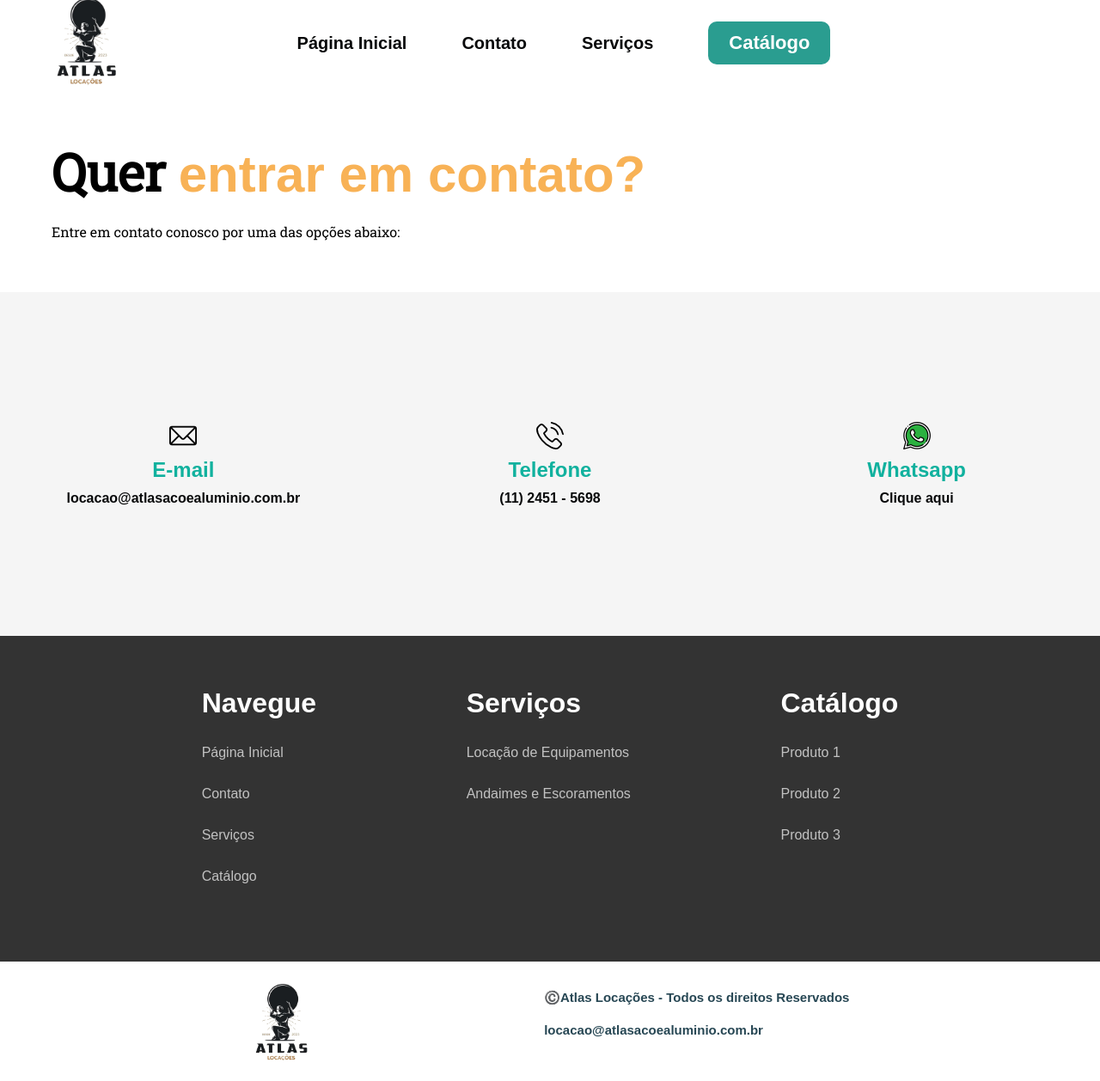
After one commit to JoaoRuffino/Atlas-Locacoes, a PHP site: page /docs/Contato.html in a window 1280 px wide. The commit adds this page. Shown: the whole page at 86% size. Run offline with PHP 8.4, Linux system fonts and the light colour scheme.

Commit message:
Até serviços

```diff
--- /dev/null
+++ b/docs/Contato.html
@@ -0,0 +1,119 @@
+<!DOCTYPE html>
+<html lang="pt-br">
+<head>
+    <meta charset="UTF-8">
+    <meta name="viewport" content="width=device-width, initial-scale=1.0">
+
+
+    <link rel="icon" href="../assets/icon/icon-atlas-removed.png">
+    <link rel="stylesheet" href="../styles/header.css">
+    <link rel="stylesheet" href="../styles/style.css">
+    <link rel="stylesheet" href="../styles/footer.css">
+
+    <link href="https://unpkg.com/aos@2.3.1/dist/aos.css" rel="stylesheet">
+    <script src="https://unpkg.com/aos@2.3.1/dist/aos.js"></script>
+
+
+    <title>Atlas- Locações</title>
+</head>
+<body>
+    <header>
+        <div class="main_logo">
+            <a href="#Top">
+                <img src="../assets/icon/icon-atlas-removed.png" alt="Logo - Atlas">
+            </a>
+        </div>
+
+        <div class="mobile-menu">
+            <div class="line1"></div>
+            <div class="line2"></div>
+            <div class="line3"></div>
+        </div>
+
+        <nav>
+            <ul class="nav-list">
+                <li>
+                    <a href="index.html" class="link">Página Inicial</a>
+                </li>
+                <li>
+                    <a href="Contato.html" class="link">Contato</a>
+                </li>
+                <li>
+                    <a href="servicos.html" class="link">Serviços</a>
+                </li>
+                <li>
+                    <a href="" class="btn">Catálogo</a>
+                </li>
+            </ul>
+        </nav>
+    </header>
+
+    <section class="contact">
+
+        <div class="contact-first">
+            <h1 class="title-3">Quer <span class="emphasys-2">entrar em contato?</span></h1>
+            <p class="text-3">Entre em contato conosco por uma das opções abaixo:</p>
+        </div>
+
+        <div class="contact-second">
+            <div class="container-1" data-aos="fade-up" data-aos-delay="150">
+                <div class="icon-32"></div>
+                <h2>E-mail</h2>
+                <a href="">locacao@atlasacoealuminio.com.br</a>
+            </div>
+            <div class="container-2" data-aos="fade-up" data-aos-delay="300">
+                <div class="icon-32"></div>
+                <h2>Telefone</h2>
+                <a href="">(11) 2451 - 5698</a>
+            </div>
+            <div class="container-3" data-aos="fade-up" data-aos-delay="500">
+                <div class="icon-32"></div>
+                <h2>Whatsapp</h2>
+                <a href="">Clique aqui</a>
+            </div>
+        </div>
+
+    </section>
+
+    <footer>
+        <div class="fot-1">
+            <div class="box" data-aos="fade-up" data-aos-delay="150">
+                <h2>Navegue</h2>
+                <ul>
+                    <li><a href="index.html">Página Inicial</a></li>
+                    <li><a href="">Contato</a></li>
+                    <li><a href="">Serviços</a></li>
+                    <li><a href="">Catálogo</a></li>
+                </ul>
+            </div>
+            <div class="box" data-aos="fade-up" data-aos-delay="300">
+                <h2>Serviços</h2>
+                <ul>
+                    <li><a href="">Locação de Equipamentos</a></li>
+                    <li><a href="">Andaimes e Escoramentos</a></li>
+                </ul>
+            </div>
+            <div class="box" data-aos="fade-up" data-aos-delay="500">
+                <h2>Catálogo</h2>
+                <ul>
+                <li><a href="">Produto 1</a></li>
+                <li><a href="">Produto 2</a></li>
+                <li><a href="">Produto 3</a></li>
+                </ul>
+            </div>
+        </div>
+
+        <div class="skew-2"></div>
+
+        <div class="fot-2">
+            <img src="../assets/icon/icon-atlas-removed.png" alt="Logotipo Atlas">
+            <div class="box-2">
+                <h3>©️Atlas Locações - Todos os direitos Reservados</h3>
+                <h3><a href="">locacao@atlasacoealuminio.com.br</a></h3>
+            </div>
+        </div>
+    </footer>
+
+</body>
+<script src="../scripts/index.js"></script>
+</html>
--- a/docs/index.html
+++ b/docs/index.html
@@ -36,13 +36,13 @@
                     <a href="index.html" class="link">Página Inicial</a>
                 </li>
                 <li>
-                    <a href="#" class="link">Contato</a>
+                    <a href="Contato.html" class="link">Contato</a>
                 </li>
                 <li>
-                    <a href="" class="link" target="_blank">Serviços</a>
+                    <a href="servicos.html" class="link" >Serviços</a>
                 </li>
                 <li>
-                    <a href="" class="btn" target="_blank">Catálogo</a>
+                    <a href="" class="btn" >Catálogo</a>
                 </li>
             </ul>
         </nav>
--- a/styles/style.css
+++ b/styles/style.css
@@ -271,6 +271,115 @@ textarea::placeholder, input::placeholder{
 }
 
 
+/* ============================== STYLE CONTATOS =========================== */
+.contact{
+    display: flex;
+    flex-direction: column;
+    width: 100%;
+
+}
+.contact-first{
+    display: flex;
+    flex-direction: column;
+    justify-content: center;
+    width: 100%;
+    height: 30vh;
+    background-color: var(--white);
+    padding: 60px ;
+}
+.title-3{
+    font-size: 60px;
+    margin-bottom: 20px;
+    font-family: 'Roboto Slab', serif;
+
+}
+.text-3{
+    font-family: 'Roboto Slab', serif;
+    font-size: 16px;
+}
+.emphasys-2{
+    color: #f8b256;
+}
+
+.contact-second{
+    width: 100%;
+    height: 50vh;
+    background-color: var(--bg-100);
+    display: flex;
+    flex-direction: row;
+    align-items: center;
+    justify-content: center;
+}
+
+.container-1, .container-2, .container-3{
+    display: flex;
+    flex-direction: column;
+    flex: 1;
+    justify-content: center;
+    align-items: center;
+}
+.container-1 .icon-32{
+    background-image: url('../assets/icon/email.png');
+}
+.container-2 .icon-32{
+    background-image: url('../assets/icon/phone-call.png');
+}
+.container-3 .icon-32{
+    background-image: url('../assets/icon/whatsapp.png');
+}
+
+.contact-second h2{
+    color: var(--main5);
+    margin: 10px 0 10px 0;
+}
+.contact-second a{
+    text-decoration: none;
+    color: var(--black);
+    font-weight: bold;
+    transition: 0.5s;
+}
+.contact-second a:hover{
+    color: var(--main4);
+}
+
+/* ============================== STYLE SERVIÇOS =========================== */
+
+.serv-1{
+    height: calc(80vh - 100px);
+    width: 100%;
+    display: flex;
+    flex-direction: row;
+}
+
+.link-1{
+    background-image: url('../assets/imgs/back-1.jpg');
+}
+.link-1:hover, .link-2:hover{
+    filter: grayscale(0);
+}
+.link-2{
+    background-image: url('../assets/imgs/back-2.jpg');
+}
+.link-1, .link-2{
+    flex: 1;
+    background-repeat: no-repeat;
+    background-size: cover;
+    filter: grayscale(0.9);
+    transition: 0.5s;
+    cursor: pointer;
+    display: flex;
+    padding: 30px;
+    justify-content: center;
+    align-items: end;
+}
+.serv-1 a{
+    text-decoration: none;
+}
+.title-4{
+    font-size: 40px;
+    color: var(--white);
+}
+
 @media (max-width: 1400px){
     .information{
         flex-direction: column-reverse;
@@ -336,4 +445,21 @@ textarea::placeholder, input::placeholder{
     .formulario h2{
         font-size: 30px;
     }
+    .left{
+        margin-left: 0;
+        justify-content: center;
+        align-items: center;
+    }
+    .title-2{
+        text-align: center;
+    }
+
+    /* ============================== STYLE CONTATOS =========================== */
+    .contact-second{
+        flex-direction: column;
+        height: 60vh;
+    }
+    .title-3{
+        font-size: 40px;
+    }
 }
```
Also changed, not shown: docs/servicos.html (added, +65 -0 lines), assets/icon/email.png (added), assets/icon/phone-call.png (added), assets/icon/whatsapp.png (added), assets/imgs/back-1.jpg (added), 1 other file.
